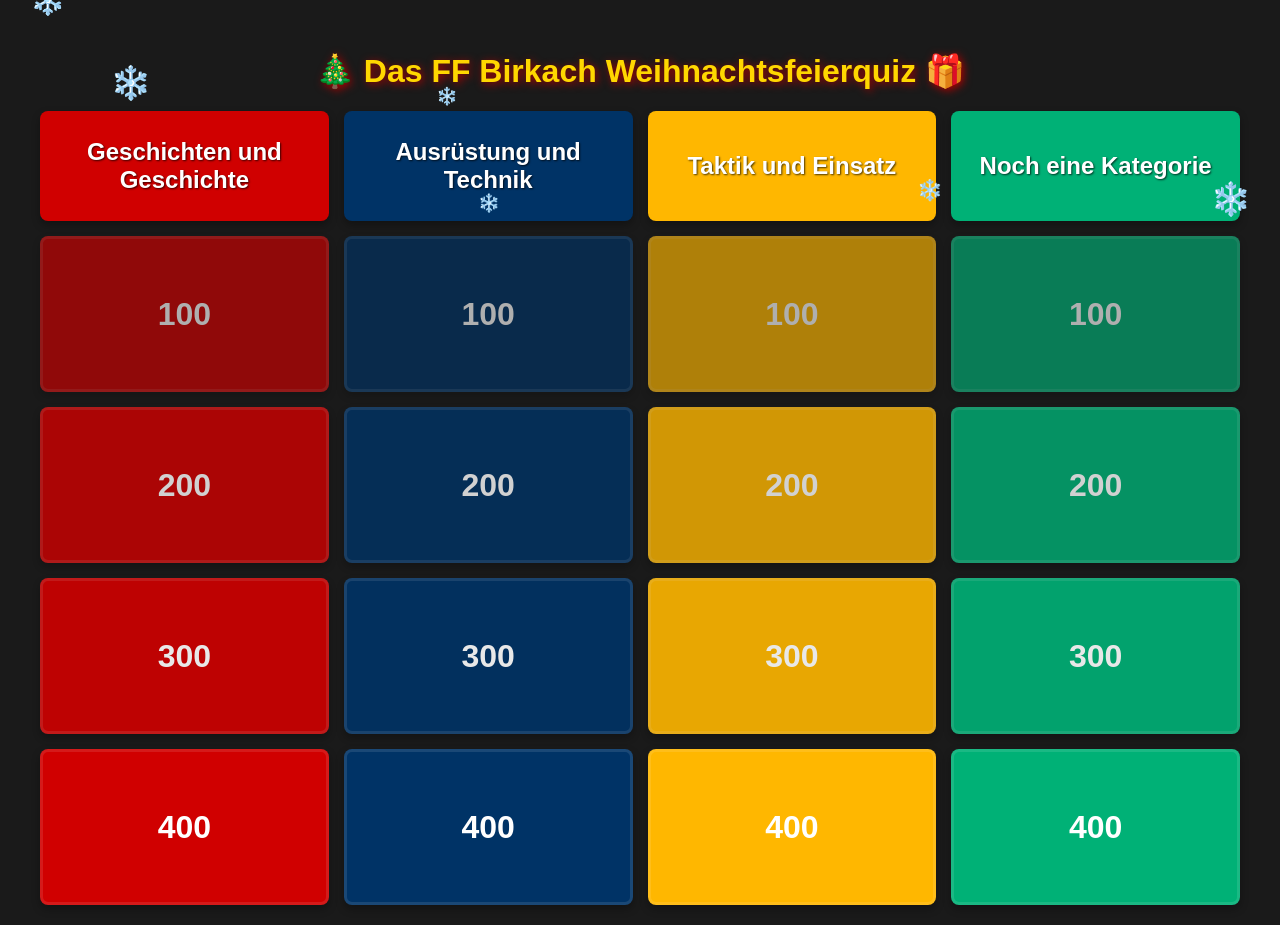
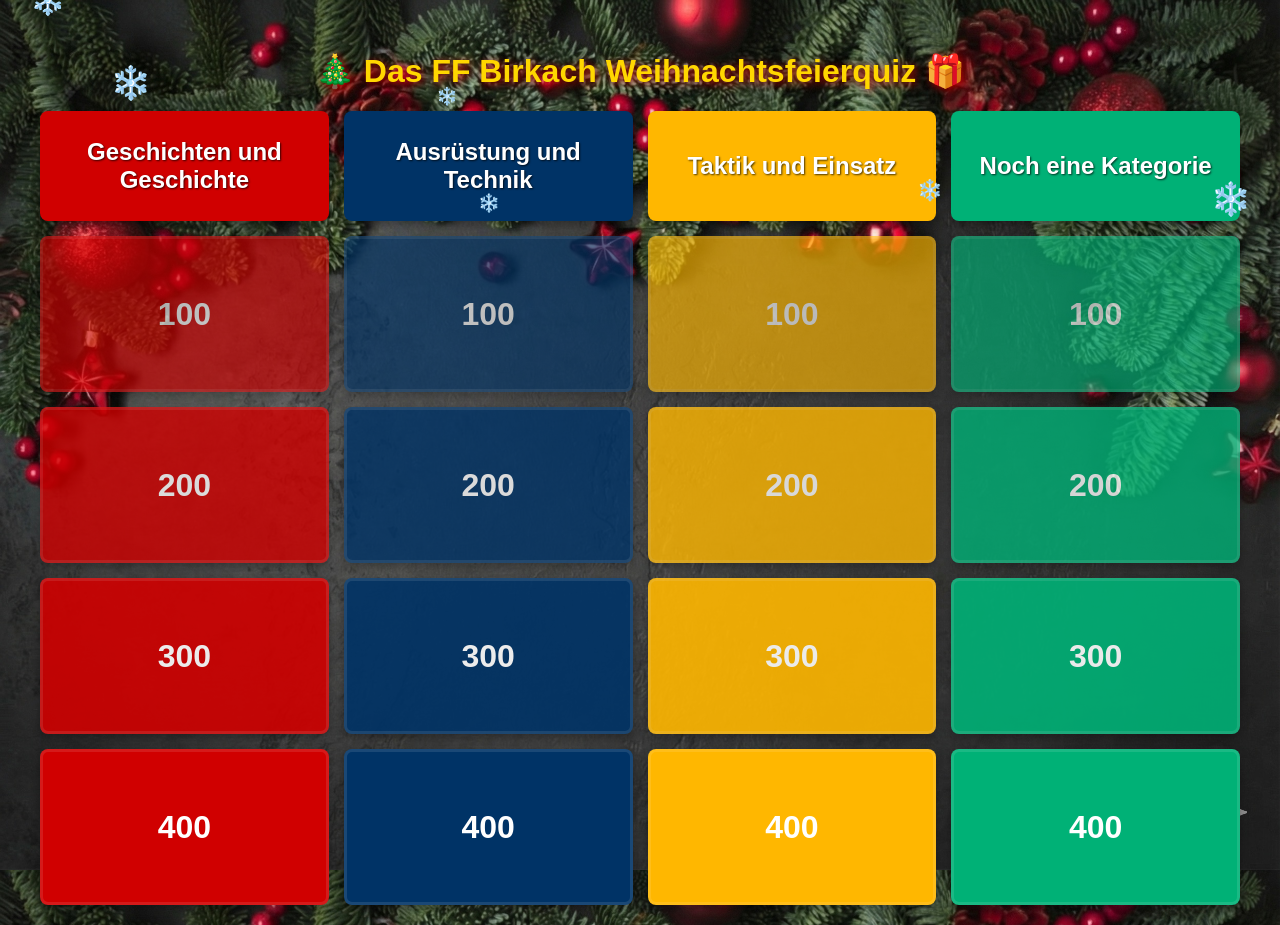
Before and after one commit to pschneider86/ff11quiz, a plain HTML site: page index.html in a window 1280 px wide. Drawn offline with Linux system fonts and the light colour scheme.

Commit message:
Hintergrundbild

```diff
--- a/style.css
+++ b/style.css
@@ -29,6 +29,8 @@ body {
     justify-content: center;
     align-items: flex-start;
     min-height: 100vh;
+    background: url('background.jpeg') no-repeat center center fixed;
+    background-size: cover;
 }
 
 /* --- HILFSKLASSE FÜR JAVASCRIPT --- */
```
Also changed, not shown: background.jpeg (added).
